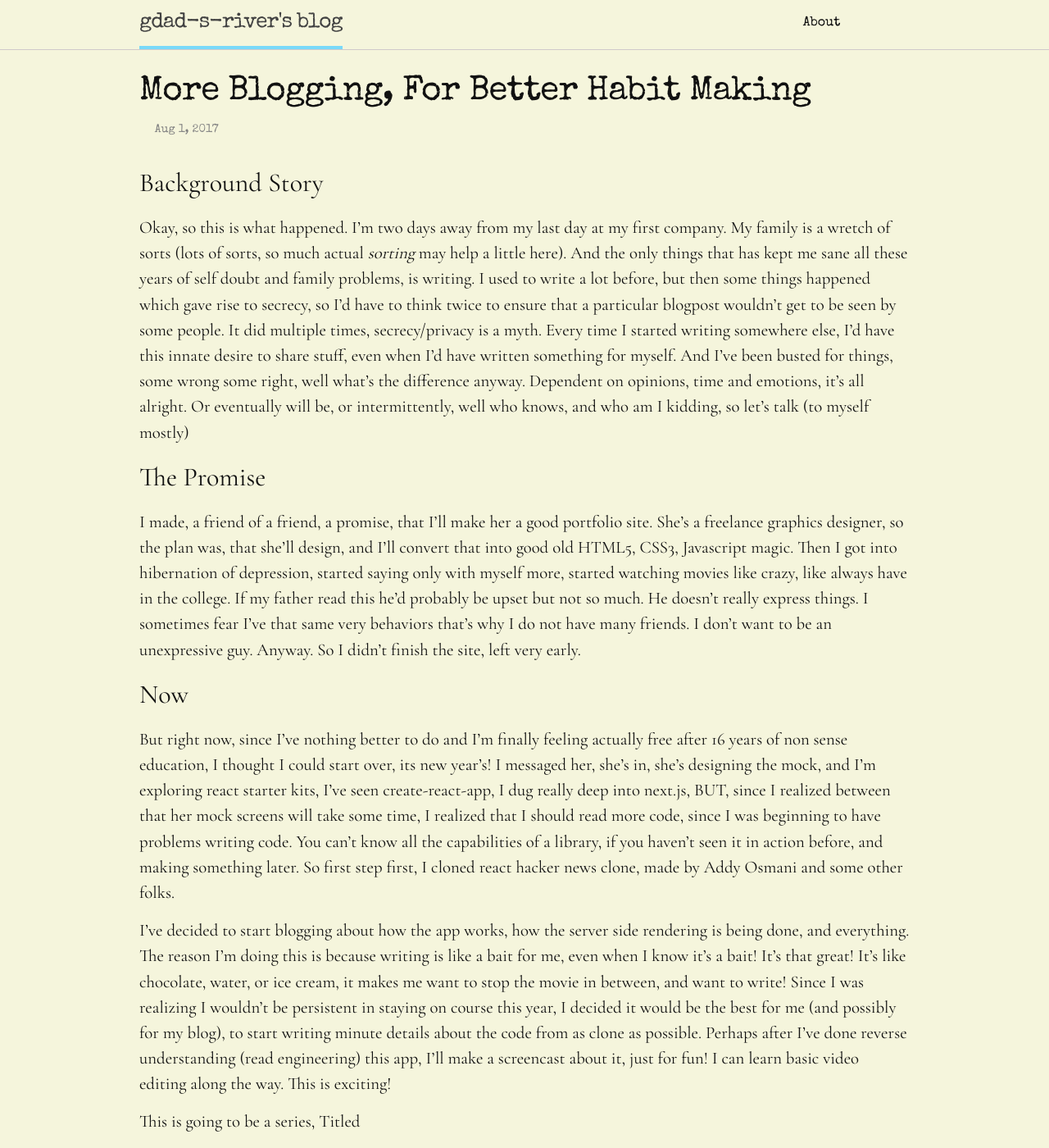
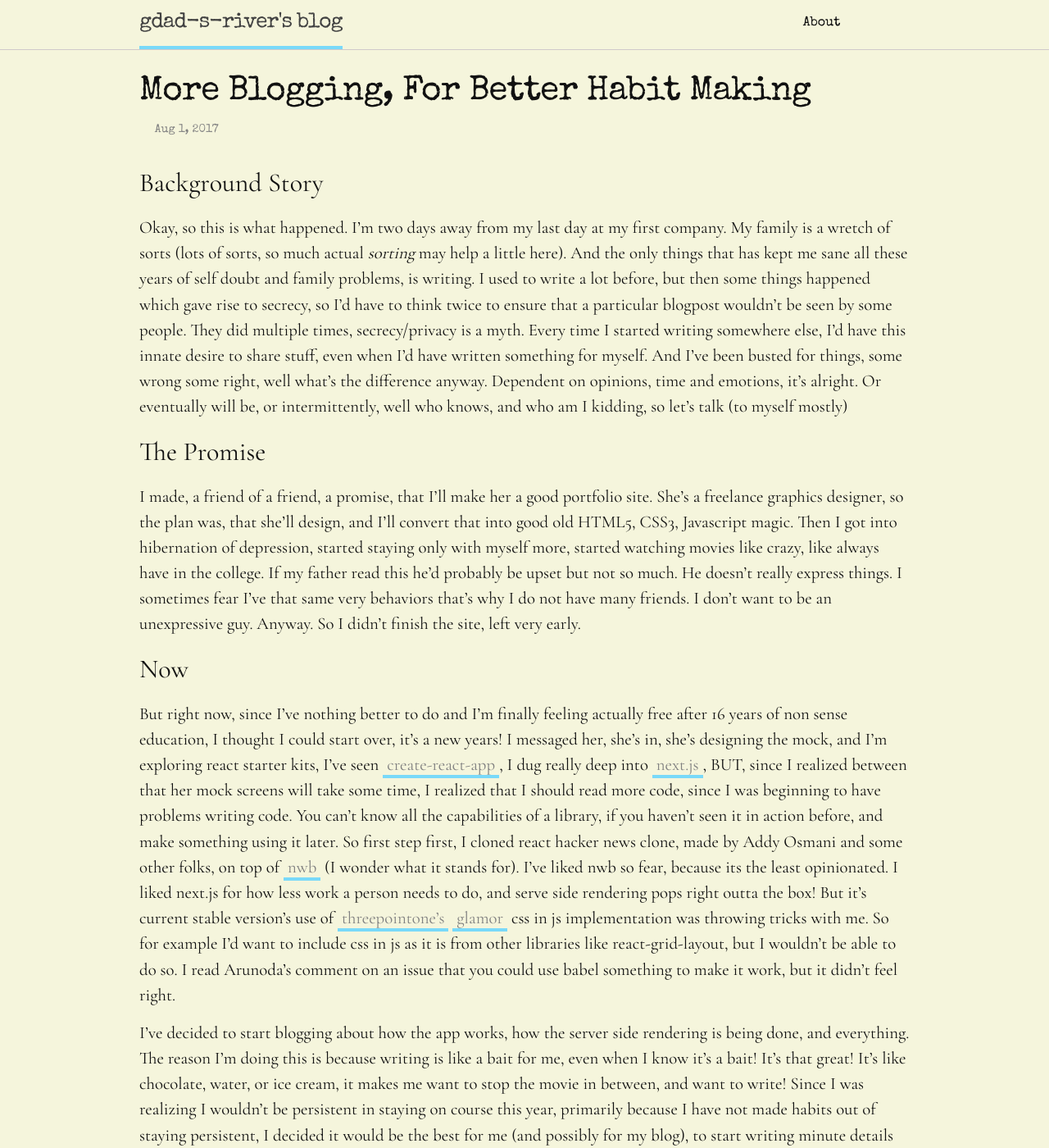
Before and after one commit to gdad-s-river/gdad-s-river.github.io, a Jekyll site: the page built from _posts/2017-08-01-more-blogging.md, in a window 1280 px wide and 1400 px high. Shown: the whole window at 82% size. Built offline with Jekyll 4.4.1, drawn with Linux system fonts in a browser that asks for light colours; comment, search, counter and statistics services are not loaded; some of the changed text lies outside the part shown.

Commit message:
updated latest post

```diff
--- a/_posts/2017-08-01-more-blogging.md
+++ b/_posts/2017-08-01-more-blogging.md
@@ -8,20 +8,20 @@ tag: "blogging, tech-blogging, habits"
 
 ## Background Story
 
-Okay, so this is what happened. I'm two days away from my last day at my first company. My family is a wretch of sorts (lots of sorts, so much actual _sorting_ may help a little here). And the only things that has kept me sane all these years of self doubt and family problems, is writing. I used to write a lot before, but then some things happened which gave rise to secrecy, so I'd have to think twice to ensure that a particular blogpost wouldn't get to be seen by some people. It did multiple times, secrecy/privacy is a myth. Every time I started writing somewhere else, I'd have this innate desire to share stuff, even when I'd have written something for myself. And I've been busted for things, some wrong some right, well what's the difference anyway. Dependent on opinions, time and emotions, it's all alright. Or eventually will be, or intermittently, well who knows, and who am I kidding, so let's talk (to myself mostly)
+Okay, so this is what happened. I'm two days away from my last day at my first company. My family is a wretch of sorts (lots of sorts, so much actual _sorting_ may help a little here). And the only things that has kept me sane all these years of self doubt and family problems, is writing. I used to write a lot before, but then some things happened which gave rise to secrecy, so I'd have to think twice to ensure that a particular blogpost wouldn't be seen by some people. They did multiple times, secrecy/privacy is a myth. Every time I started writing somewhere else, I'd have this innate desire to share stuff, even when I'd have written something for myself. And I've been busted for things, some wrong some right, well what's the difference anyway. Dependent on opinions, time and emotions, it's alright. Or eventually will be, or intermittently, well who knows, and who am I kidding, so let's talk (to myself mostly)
 
 ## The Promise
 
-I made, a friend of a friend, a promise, that I'll make her a good portfolio site. She's a freelance graphics designer, so the plan was, that she'll design, and I'll convert that into good old HTML5, CSS3, Javascript magic. Then I got into hibernation of depression, started saying only with myself more, started watching movies like crazy, like always have in the college. If my father read this he'd probably be upset but not so much. He doesn't really express things. I sometimes fear I've that same very behaviors that's why I do not have many friends. I don't want to be an unexpressive guy. Anyway. So I didn't finish the site, left very early.
+I made, a friend of a friend, a promise, that I'll make her a good portfolio site. She's a freelance graphics designer, so the plan was, that she'll design, and I'll convert that into good old HTML5, CSS3, Javascript magic. Then I got into hibernation of depression, started staying only with myself more, started watching movies like crazy, like always have in the college. If my father read this he'd probably be upset but not so much. He doesn't really express things. I sometimes fear I've that same very behaviors that's why I do not have many friends. I don't want to be an unexpressive guy. Anyway. So I didn't finish the site, left very early.
 
 ## Now
 
-But right now, since I've nothing better to do and I'm finally feeling actually free after 16 years of non sense education, I thought I could start over, its new year's! I messaged her, she's in, she's designing the mock, and I'm exploring react starter kits, I've seen create-react-app, I dug really deep into next.js, BUT, since I realized between that her mock screens will take some time, I realized that I should read more code, since I was beginning to have problems writing code. You can't know all the capabilities of a library, if you haven't seen it in action before, and making something later. So first step first, I cloned react hacker news clone, made by Addy Osmani and some other folks.
+But right now, since I've nothing better to do and I'm finally feeling actually free after 16 years of non sense education, I thought I could start over, it's a new years! I messaged her, she's in, she's designing the mock, and I'm exploring react starter kits, I've seen [create-react-app](https://github.com/facebookincubator/create-react-app), I dug really deep into [next.js](https://github.com/zeit/next.js/), BUT, since I realized between that her mock screens will take some time, I realized that I should read more code, since I was beginning to have problems writing code. You can't know all the capabilities of a library, if you haven't seen it in action before, and make something using it later. So first step first, I cloned react hacker news clone, made by Addy Osmani and some other folks, on top of [nwb](https://github.com/insin/nwb) (I wonder what it stands for). I've liked nwb so fear, because its the least opinionated. I liked next.js for how less work a person needs to do, and serve side rendering pops right outta the box! But it's current stable version's use of [threepointone's](https://twitter.com/threepointone) [glamor](https://github.com/threepointone/glamor) css in js implementation was throwing tricks with me. So for example I'd want to include css in js as it is from other libraries like react-grid-layout, but I wouldn't be able to do so. I read Arunoda's comment on an issue that you could use babel something to make it work, but it didn't feel right.
 
-I've decided to start blogging about how the app works, how the server side rendering is being done, and everything. The reason I'm doing this is because writing is like a bait for me, even when I know it's a bait! It's that great! It's like chocolate, water, or ice cream, it makes me want to stop the movie in between, and want to write! Since I was realizing I wouldn't be persistent in staying on course this year, I decided it would be the best for me (and possibly for my blog), to start writing minute details about the code from as clone as possible. Perhaps after I've done reverse understanding (read engineering) this app, I'll make a screencast about it, just for fun! I can learn basic video editing along the way. This is exciting!
+I've decided to start blogging about how the app works, how the server side rendering is being done, and everything. The reason I'm doing this is because writing is like a bait for me, even when I know it's a bait! It's that great! It's like chocolate, water, or ice cream, it makes me want to stop the movie in between, and want to write! Since I was realizing I wouldn't be persistent in staying on course this year, primarily because I have not made habits out of staying persistent, I decided it would be the best for me (and possibly for my blog), to start writing minute details about the code from as close as possible. Perhaps after I've done reverse understanding (read engineering) this app, I'll make a screencast about it, just for fun! I can learn basic video editing along the way. This is exciting!
 
-This is going to be a series, Titled
+This is going to be a series, titled
 
 > Breaking Down React Hacker News App - Part ${number}
 
-And there are prospects! After I've done this, I'll take the least effort needing todo from the TODO.md and work on it! Yay!
+And there are prospects! After I've done this, I'll take the least effort needing todo from the [TODO.md](https://github.com/insin/react-hn/blob/master/TODO.md) and work on it! Yay!
--- a/sw.js
+++ b/sw.js
@@ -2,7 +2,7 @@
 layout: null
 ---
 
-const staticCacheName = "gdad-s-river-static-v32";
+const staticCacheName = "gdad-s-river-static-v33";
 
 console.log("installing service worker");
 
```
